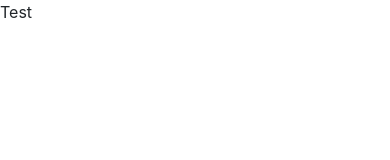
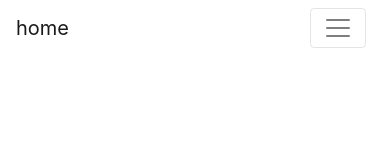
Before and after one commit to rvilarettuma/table-of-tables, a React (Create React App) app: page / in a window 390 px wide. Shown: the top 160 px of the page. Built offline with nearby package versions, Linux system fonts and the light colour scheme.

Commit message:
add hamburger menu

```diff
--- a/src/Margins/Navigator.js
+++ b/src/Margins/Navigator.js
@@ -1,18 +1,40 @@
 import React, { Component } from 'react';
-// import { Navbar } from 'reactstrap';
+import { Collapse, Navbar, NavbarToggler, NavbarBrand, Nav, NavItem, NavLink } from 'reactstrap';
 
 export default class Navigator extends Component {
 
   constructor(props) {
     super(props);
     this.state = {
-
-    }
+      collapsed: true
+    };
+    this.toggleNavbar = this.toggleNavbar.bind(this);
   }
 
   render() {
     return (
-      <p>Test</p>
+      <div>
+        <Navbar color="faded" light>
+          <NavbarBrand href="/" className="mr-auto">home</NavbarBrand>
+          <NavbarToggler onClick={this.toggleNavbar} className="mr-2" />
+          <Collapse isOpen={!this.state.collapsed} navbar>
+            <Nav navbar>
+              <NavItem>
+                <NavLink>About</NavLink>
+              </NavItem>
+              <NavItem>
+                <NavLink href="https://github.com/rvilarettuma/table-of-tables">GitHub</NavLink>
+              </NavItem>
+            </Nav>
+          </Collapse>
+        </Navbar>
+      </div>
     );
   }
+
+  toggleNavbar() {
+    this.setState({
+      collapsed: !this.state.collapsed
+    })
+  }
 }
```
